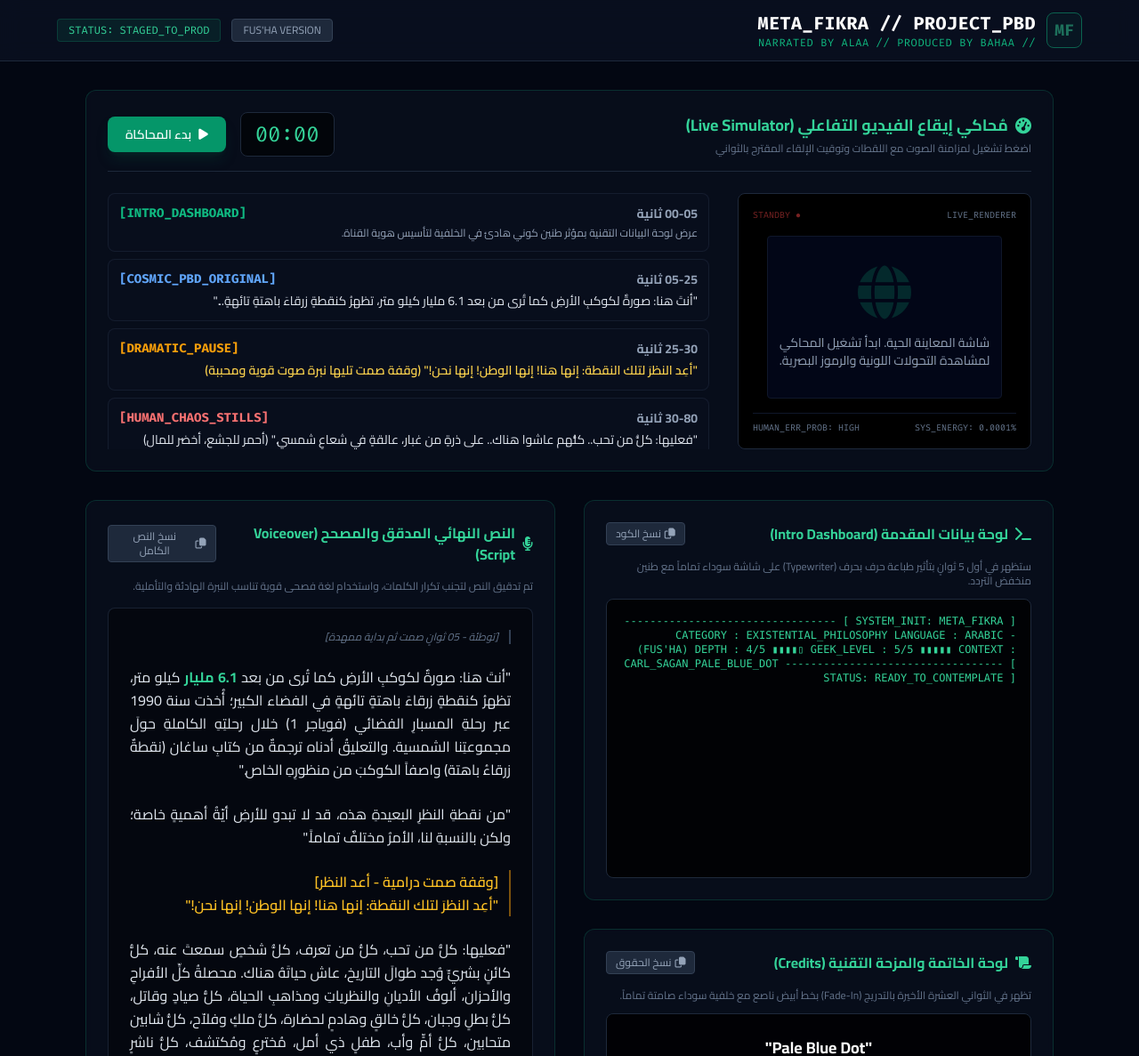
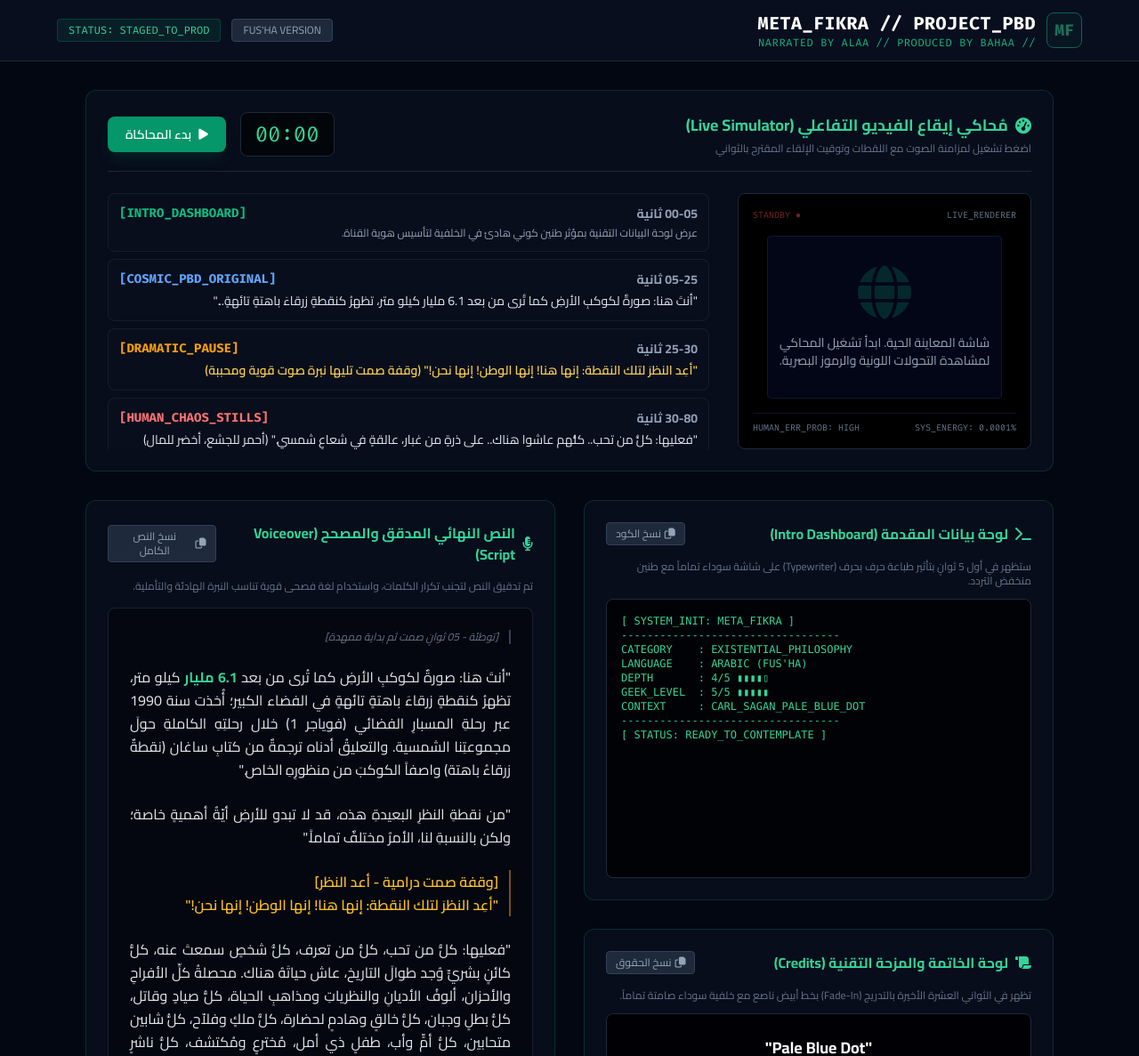
Before and after one commit to AlaaBanna/pub, a plain HTML site: page metafikra/pale_blue_dot.html in a window 1280 px wide. Shown: the top 1187 px of the page at 89% size. Drawn offline with nearby package versions, Linux system fonts and the light colour scheme.

Commit message:
Update pale_blue_dot.html

```diff
--- a/metafikra/pale_blue_dot.html
+++ b/metafikra/pale_blue_dot.html
@@ -188,6 +188,7 @@
                         <p class="text-xs text-slate-500 mb-3">ستظهر في أول 5 ثوانٍ بتأثير طباعة حرف بحرف (Typewriter) على شاشة سوداء تماماً مع طنين منخفض التردد.</p>
                     </div>
                     <div class="bg-black/80 rounded-lg border border-slate-800 p-4 font-mono text-xs text-emerald-400 overflow-auto flex-grow custom-scrollbar" id="intro-code-text">
+                    <pre dir="ltr" style="text-align: left;">
 [ SYSTEM_INIT: META_FIKRA ]
 ----------------------------------
 CATEGORY    : EXISTENTIAL_PHILOSOPHY
@@ -196,7 +197,8 @@ DEPTH       : 4/5 ▮▮▮▮▯
 GEEK_LEVEL  : 5/5 ▮▮▮▮▮
 CONTEXT     : CARL_SAGAN_PALE_BLUE_DOT
 ----------------------------------
-[ STATUS: READY_TO_CONTEMPLATE ]</div>
+[ STATUS: READY_TO_CONTEMPLATE ]
+                    </pre></div>
                 </div>
 
                 <!-- Ending Credits Card -->
```
